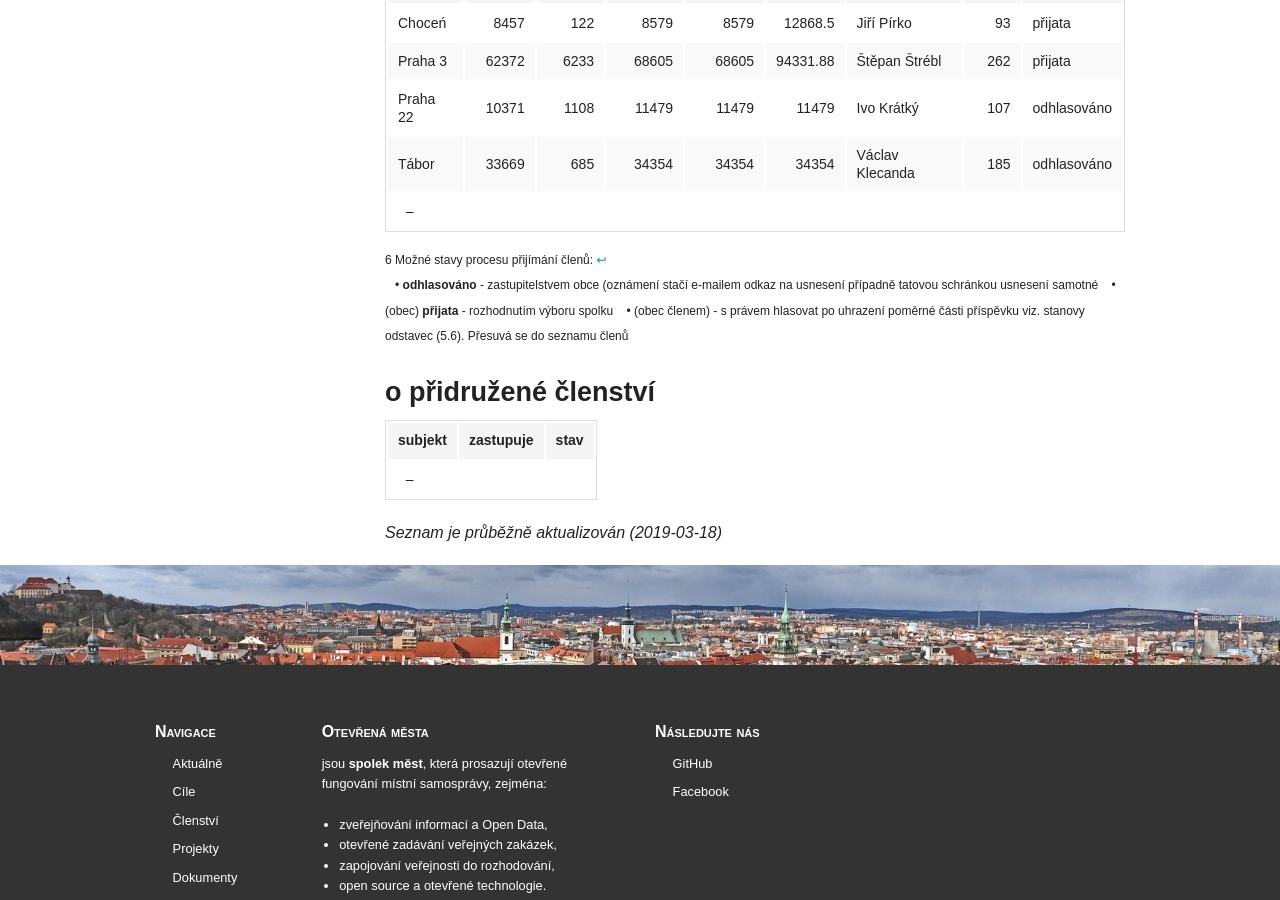
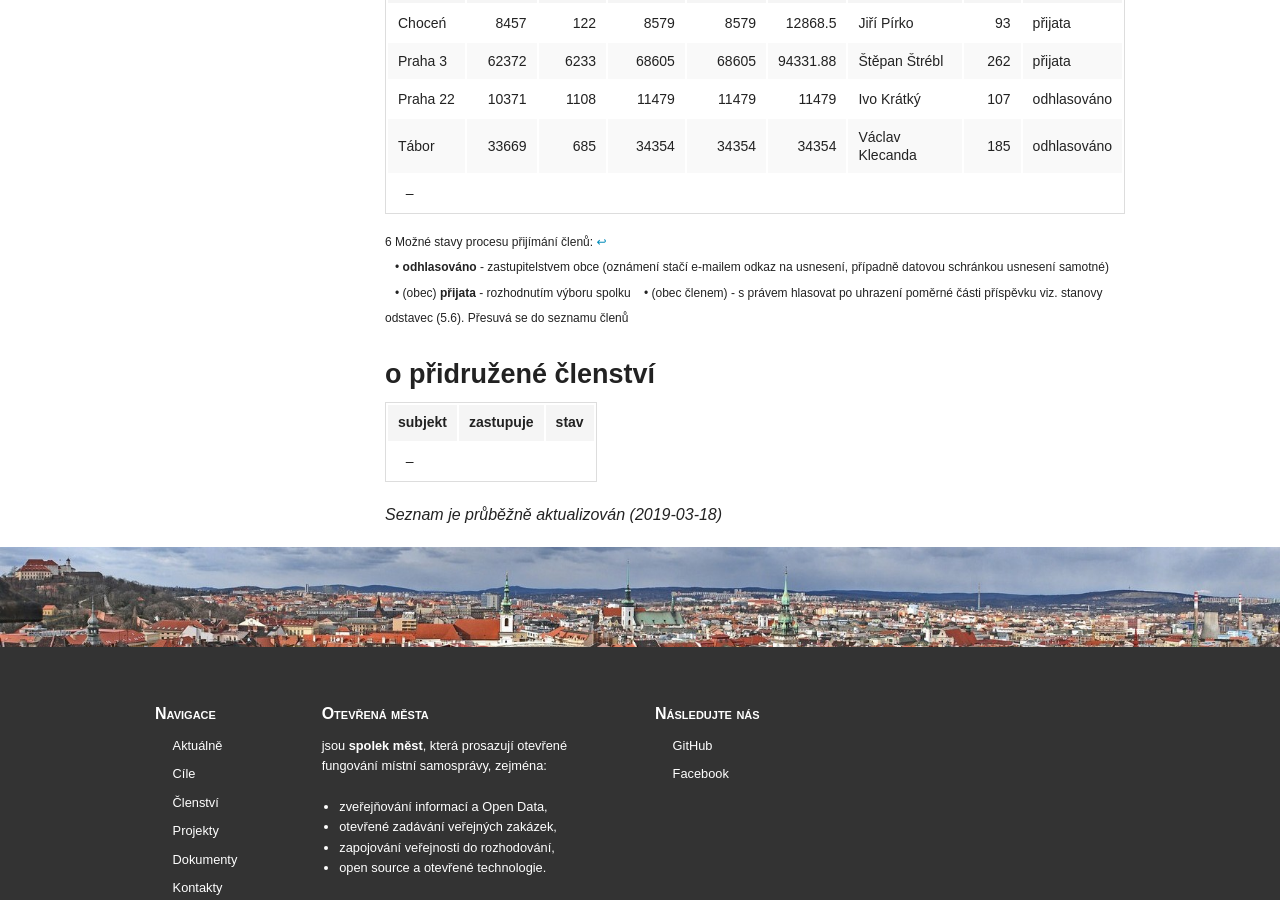
Before and after one commit to otevrenamesta/otevrenamesta.github.io, a Jekyll site: the page built from pages/clenstvi.md, in a window 1280 px wide and 900 px high, scrolled down 2039 px. Built offline with Jekyll 4.4.1, drawn with Linux system fonts in a browser that asks for light colours; nearby versions of some CDN libraries; library files that are not in the unit come from our copies.

Commit message:
aktualizace členů

```diff
--- a/pages/clenstvi.md
+++ b/pages/clenstvi.md
@@ -63,13 +63,13 @@ obec | občanů | cizinců | obyvatel | přepočet | úhrada | zastupuje | hlas
 --- | ---:| ---:| ---:| ---:| ---:| --- | ---:| ---
 Choceń | 8457 | 122 | 8579 | 8579 | 12868.5 | Jiří Pírko | 93 | přijata
 Praha 3 | 62372 | 6233 | 68605 | 68605 | 94331.88 | Štěpan Štrébl | 262 | přijata
-Praha 22 | 10371 | 1108 | 11479 | 11479 | 11479 | Ivo Krátký | 107 | odhlasováno
+Praha&nbsp;22 | 10371 | 1108 | 11479 | 11479 | 11479 | Ivo Krátký | 107 | odhlasováno
 Tábor | 33669 | 685 | 34354 | 34354 | 34354 | Václav Klecanda | 185 | odhlasováno
 &nbsp;&nbsp;&ndash; |  |  |  |  |  |  |  |
 
 <sup>
 <span id="f6">6</span> Možné stavy procesu přijímání členů: [↩](#a7)
-&nbsp;&nbsp;&nbsp;&bull; **odhlasováno** - zastupitelstvem obce  (oznámení stačí e-mailem odkaz na usnesení případně tatovou schránkou usnesení samotné
+&nbsp;&nbsp;&nbsp;&bull; **odhlasováno** - zastupitelstvem obce  (oznámení stačí e-mailem odkaz na usnesení, případně datovou schránkou usnesení samotné)
 &nbsp;&nbsp;&nbsp;&bull; (obec) **přijata** - rozhodnutím výboru spolku
 &nbsp;&nbsp;&nbsp;&bull; (obec členem) - s právem hlasovat po uhrazení poměrné části příspěvku viz. stanovy odstavec (5.6). Přesuvá se do seznamu členů
 </sup>
```
